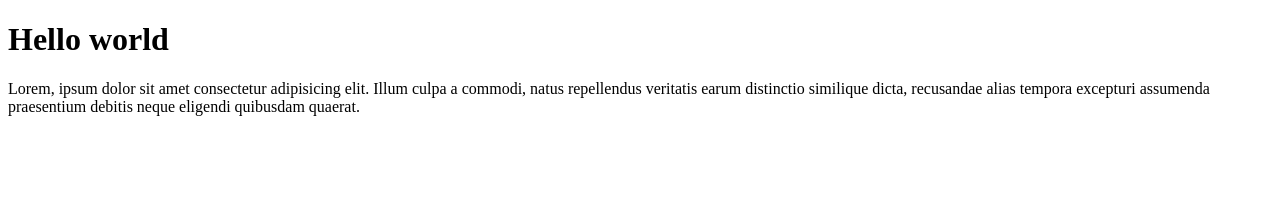
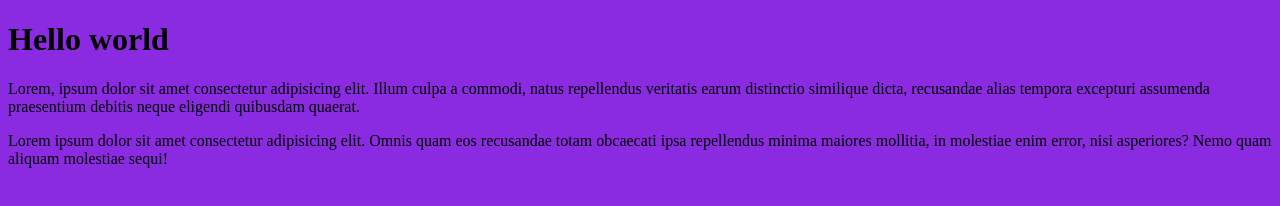
Before and after one commit to riyanshammah/my-app, a plain HTML site: page index.html in a window 1280 px wide. Drawn offline with Linux system fonts and the light colour scheme.

Commit message:
changed background color

```diff
--- a/app.css
+++ b/app.css
@@ -0,0 +1,3 @@
+body{
+    background-color: blueviolet;
+}
--- a/index.html
+++ b/index.html
@@ -5,10 +5,12 @@
     <meta name="viewport" content="width=device-width, initial-scale=1.0">
     <meta http-equiv="X-UA-Compatible" content="ie=edge">
     <title>Document</title>
+    <link rel="stylesheet" href="app.css">
 </head>
 <body>
     <h1>Hello world</h1>
 <p>   Lorem, ipsum dolor sit amet consectetur adipisicing elit. Illum culpa a commodi, natus repellendus veritatis earum distinctio similique dicta, recusandae alias tempora excepturi assumenda praesentium debitis neque eligendi quibusdam quaerat.
 </p>
+<p>Lorem ipsum dolor sit amet consectetur adipisicing elit. Omnis quam eos recusandae totam obcaecati ipsa repellendus minima maiores mollitia, in molestiae enim error, nisi asperiores? Nemo quam aliquam molestiae sequi!</p>
 </body>
 </html>
```
